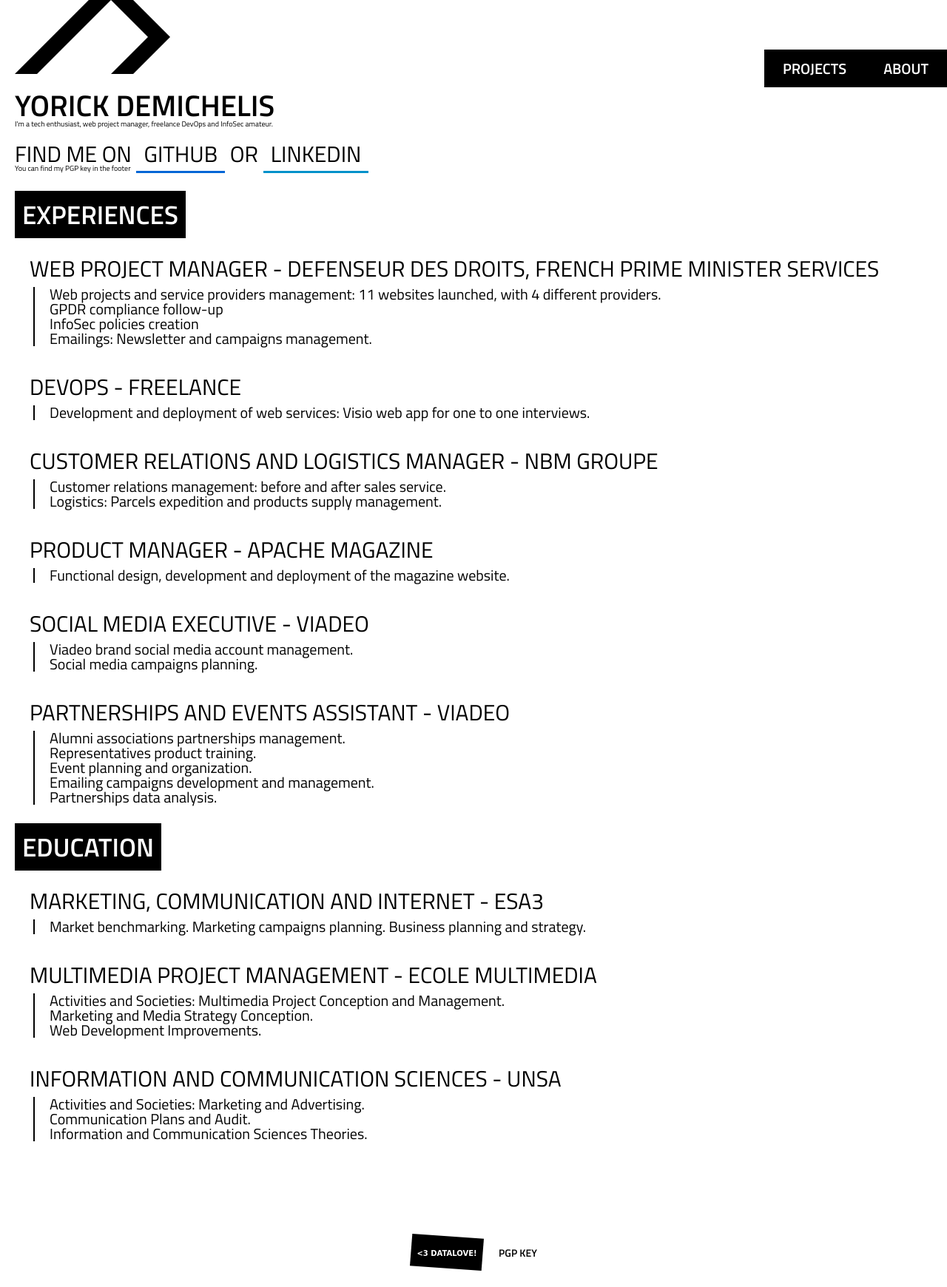
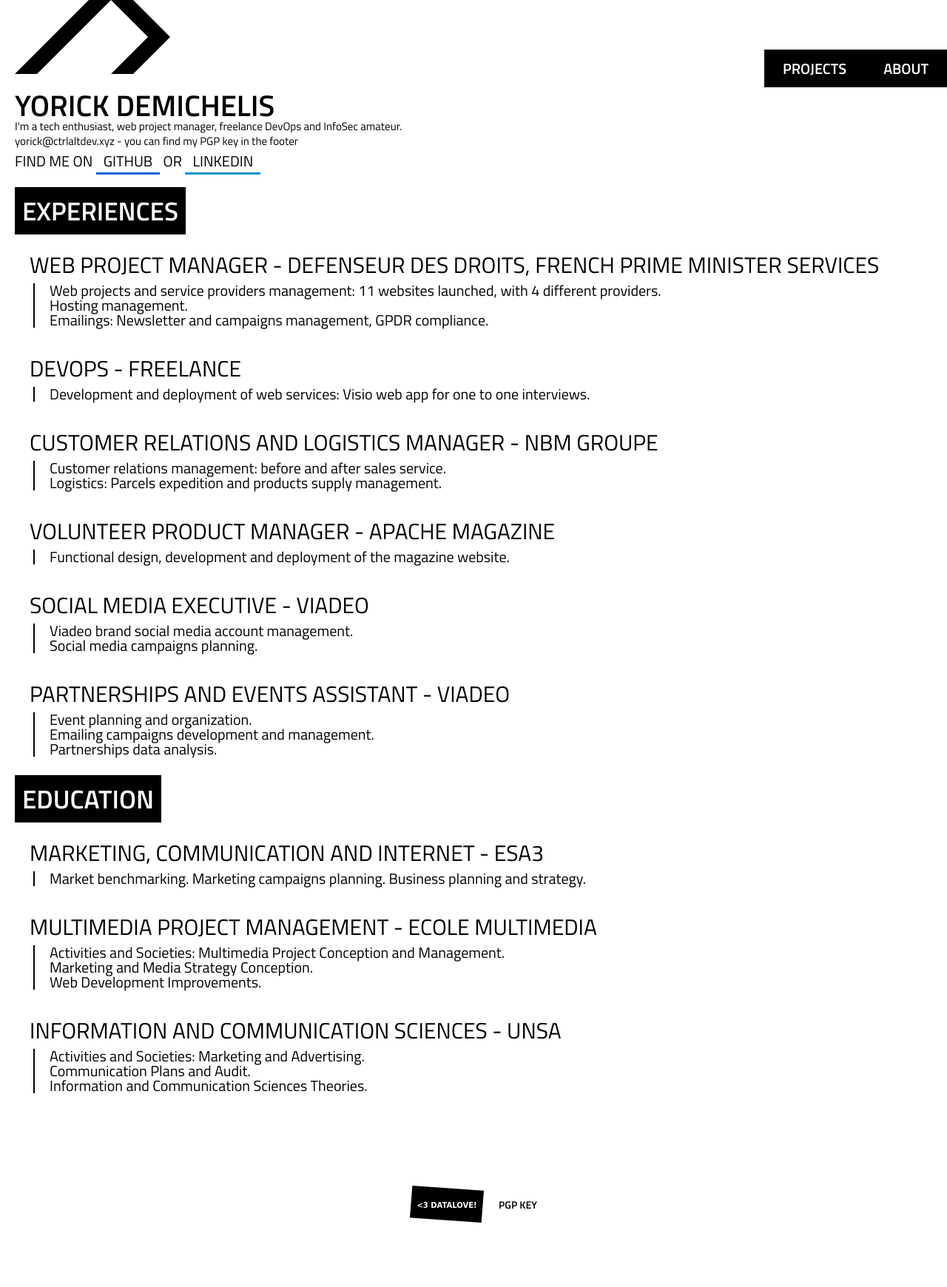
Before and after one commit to ctrlaltdev/ctrlalt.dev, a Jekyll site: the page built from about.html, in a window 1280 px wide. Shown: the whole page at 74% size. Built offline with Jekyll 4.4.1, drawn with Linux system fonts in a browser that asks for light colours; after the commit the page ends 1675 px from its top, so only the background shows below that.

Commit message:
enhance HTML semantics

```diff
--- a/_sass/main.sass
+++ b/_sass/main.sass
@@ -176,10 +176,16 @@
 			text-transform: uppercase
 			font-size: 400%
 			font-weight: 600
+		p
+			font-size: 150%
+		article#contact
+			p
+				font-size: 150%
+				margin: 5px 0
 		h3
 			text-transform: uppercase
-			font-size: 300%
-			margin-top: 20px
+			font-size: 200%
+			margin: 10px 0
 			a
 				color: black
 				text-decoration: none
@@ -206,6 +212,9 @@
 		.content
 			border-left: 2px solid black
 			margin-left: 25px
+			li
+				padding-left: 20px
+				font-size: 200%
 		p
 			padding-left: 20px
 			font-size: 200%
@@ -218,10 +227,6 @@
 			p
 				padding-left: 20px
 				font-size: 200%
-	section#website
-		article
-			p
-				margin: 20px 0
 
 body#project
 	ul#projlist
--- a/about.html
+++ b/about.html
@@ -7,82 +7,79 @@
 <section id="aboutme">
   <h2>Yorick Demichelis</h2>
   <p>I'm a tech enthusiast, web project manager, freelance DevOps and InfoSec amateur.</p>
+  <article id="contact">
+    <p>&#x79;&#x6F;&#x72;&#x69;&#x63;&#x6B;&#x40;&#x63;&#x74;&#x72;&#x6C;&#x61;&#x6C;&#x74;&#x64;&#x65;&#x76;&#x2E;&#x78;&#x79;&#x7A; - you can find my PGP key in the footer</p>
+  </article>
   <h3>Find me on <a href="//github.com/ctrlaltdev">Github</a> or <a href="//linkedin.com/in/yorickdemichelis">LinkedIn</a></h3>
-</section>
-<section id="contact">
-  <p>You can find my PGP key in the footer</p>
 </section>
 <section id="experiences">
   <h2><span>Experiences</span></h2>
   <article>
     <h3>Web Project Manager - Defenseur des droits, French Prime
       Minister Services</h3>
-    <div class="content">
-      <p>Web projects and service providers management: 11 websites launched, with 4 different providers.</p>
-      <p>GPDR compliance follow-up</p>
-      <p>InfoSec policies creation</p>
-      <p>Emailings: Newsletter and campaigns management.</p>
-    </div>
+      <ul class="content">
+        <li>Web projects and service providers management: 11 websites launched, with 4 different providers.</li>
+        <li>Hosting management.</li>
+        <li>Emailings: Newsletter and campaigns management, GPDR compliance.</li>
+      </ul>
   </article>
   <article>
     <h3>DevOps - Freelance</h3>
-    <div class="content">
-      <p>Development and deployment of web services: Visio web app for one to one interviews.</p>
-    </div>
+    <ul class="content">
+      <li>Development and deployment of web services: Visio web app for one to one interviews.</li>
+    </ul>
   </article>
   <article>
     <h3>Customer Relations and Logistics Manager - NBM Groupe</h3>
-    <div class="content">
-      <p>Customer relations management: before and after sales service.</p>
-      <p>Logistics: Parcels expedition and products supply management.</p>
-    </div>
+    <ul class="content">
+      <li>Customer relations management: before and after sales service.</li>
+      <li>Logistics: Parcels expedition and products supply management.</li>
+    </ul>
   </article>
   <article>
-    <h3>Product Manager - Apache Magazine</h3>
-    <div class="content">
-      <p>Functional design, development and deployment of the magazine website.</p>
-    </div>
+    <h3>Volunteer Product Manager - Apache Magazine</h3>
+    <ul class="content">
+      <li>Functional design, development and deployment of the magazine website.</li>
+    </ul>
   </article>
   <article>
     <h3>Social Media Executive - Viadeo</h3>
-    <div class="content">
-      <p>Viadeo brand social media account management.</p>
-      <p>Social media campaigns planning.</p>
-    </div>
+    <ul class="content">
+      <li>Viadeo brand social media account management.</li>
+      <li>Social media campaigns planning.</li>
+    </ul>
   </article>
   <article>
     <h3>Partnerships and Events Assistant - Viadeo</h3>
-    <div class="content">
-      <p>Alumni associations partnerships management.</p>
-      <p>Representatives product training.</p>
-      <p>Event planning and organization.</p>
-      <p>Emailing campaigns development and management.</p>
-      <p>Partnerships data analysis.</p>
-    </div>
+    <ul class="content">
+      <li>Event planning and organization.</li>
+      <li>Emailing campaigns development and management.</li>
+      <li>Partnerships data analysis.</li>
+    </ul>
   </article>
 </section>
 <section id="education">
   <h2><span>Education</span></h2>
   <article>
     <h3>Marketing, Communication and Internet - ESA3</h3>
-    <div class="content">
-      <p>Market benchmarking. Marketing campaigns planning. Business planning and strategy.</p>
-    </div>
+    <ul class="content">
+      <li>Market benchmarking. Marketing campaigns planning. Business planning and strategy.</li>
+    </ul>
   </article>
   <article>
     <h3>Multimedia Project Management - Ecole Multimedia</h3>
-    <div class="content">
-      <p>Activities and Societies: Multimedia Project Conception and Management.</p>
-      <p>Marketing and Media Strategy Conception.</p>
-      <p>Web Development Improvements.</p>
-    </div>
+    <ul class="content">
+      <li>Activities and Societies: Multimedia Project Conception and Management.</li>
+      <li>Marketing and Media Strategy Conception.</li>
+      <li>Web Development Improvements.</li>
+    </ul>
   </article>
   <article>
     <h3>Information and Communication Sciences - UNSA</h3>
-    <div class="content">
-      <p>Activities and Societies: Marketing and Advertising.</p>
-      <p>Communication Plans and Audit.</p>
-      <p>Information and Communication Sciences Theories.</p>
-    </div>
+    <ul class="content">
+      <li>Activities and Societies: Marketing and Advertising.</li>
+      <li>Communication Plans and Audit.</li>
+      <li>Information and Communication Sciences Theories.</li>
+    </ul>
   </article>
 </section>
```
